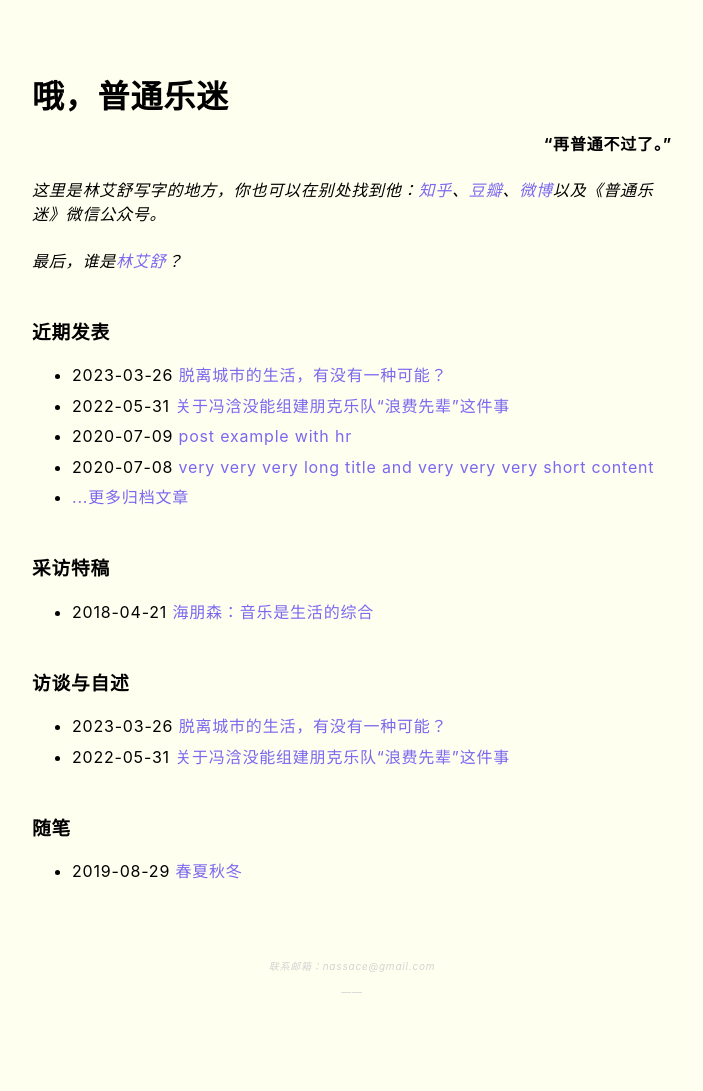
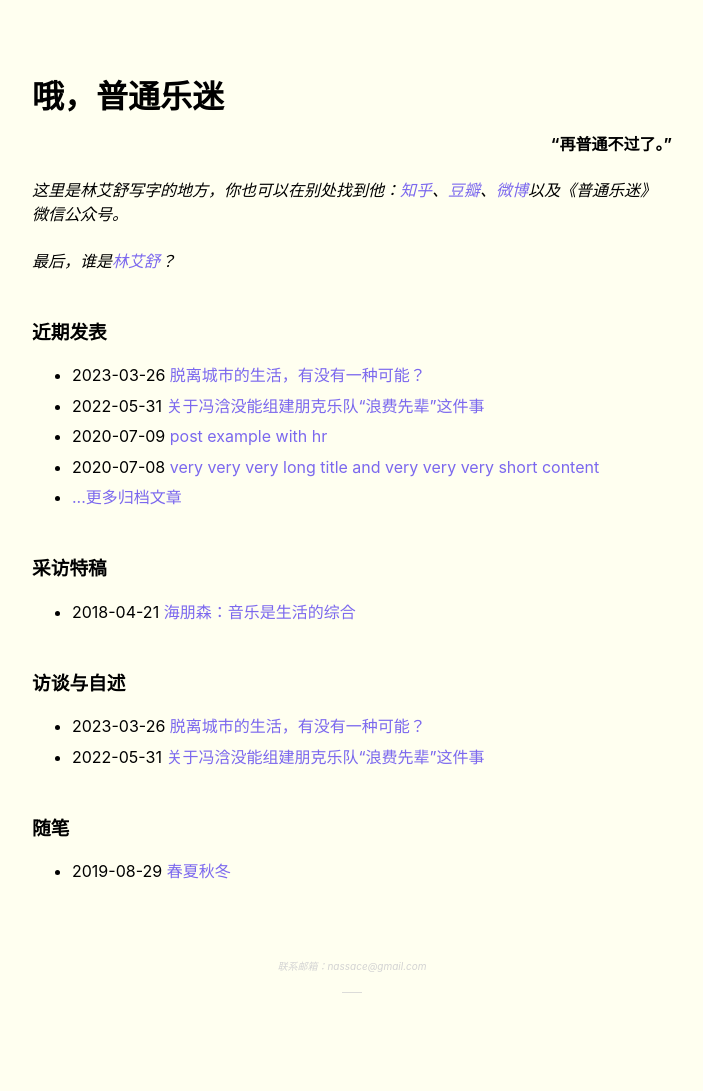
Before and after one commit to salingerlin/salingerlin.github.io, a Jekyll site: the page built from index.md, in a window 1280 px wide. Shown: the whole page, without its empty margins (288-991 px from the left). Built offline with Jekyll 4.4.1, drawn with Linux system fonts in a browser that asks for light colours.

Commit message:
Update no-style-please.scss

```diff
--- a/_sass/no-style-please.scss
+++ b/_sass/no-style-please.scss
@@ -28,7 +28,6 @@ body {
   font-family: -apple-system, BlinkMacSystemFont, Tahoma, Arial, "Hiragino Sans GB", "Microsoft YaHei", sans-serif;
   font-size: 16px;
   line-height: 1.5em;
-  letter-spacing:0.05em;
   margin: 0;
   min-height: 100%;
   overflow-wrap: break-word;
```
